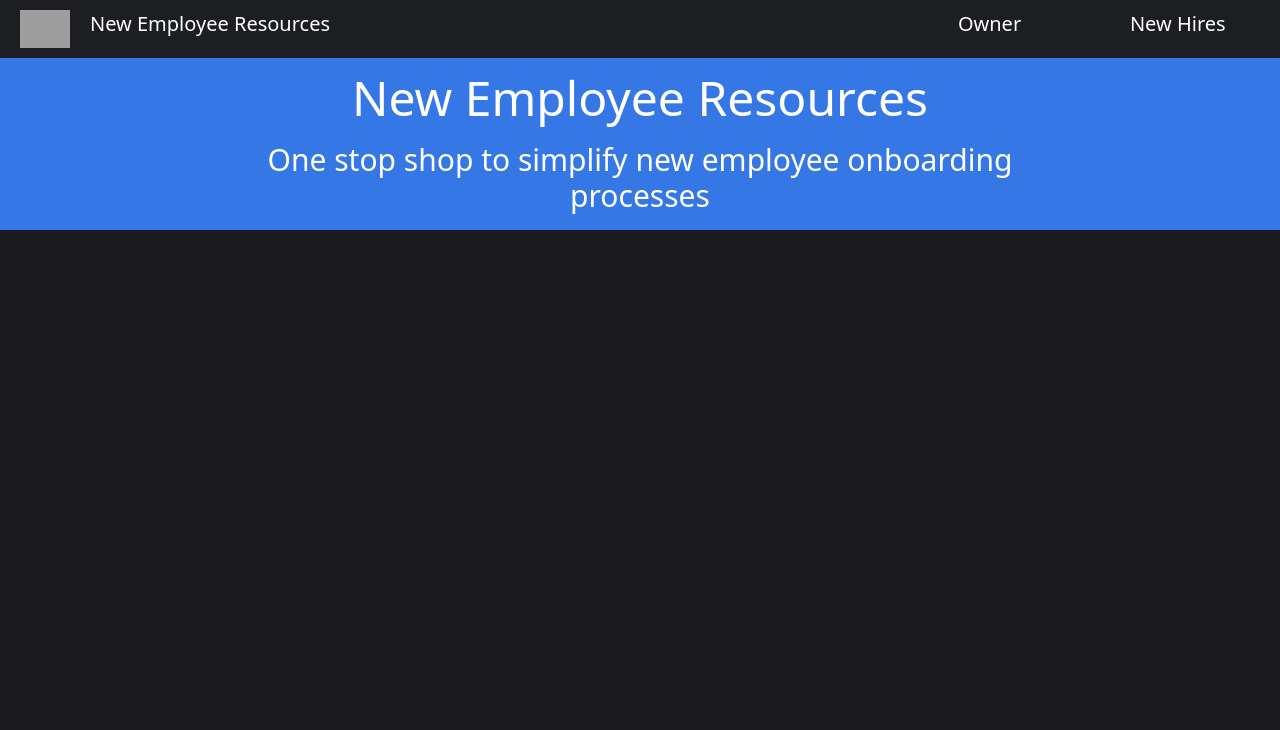
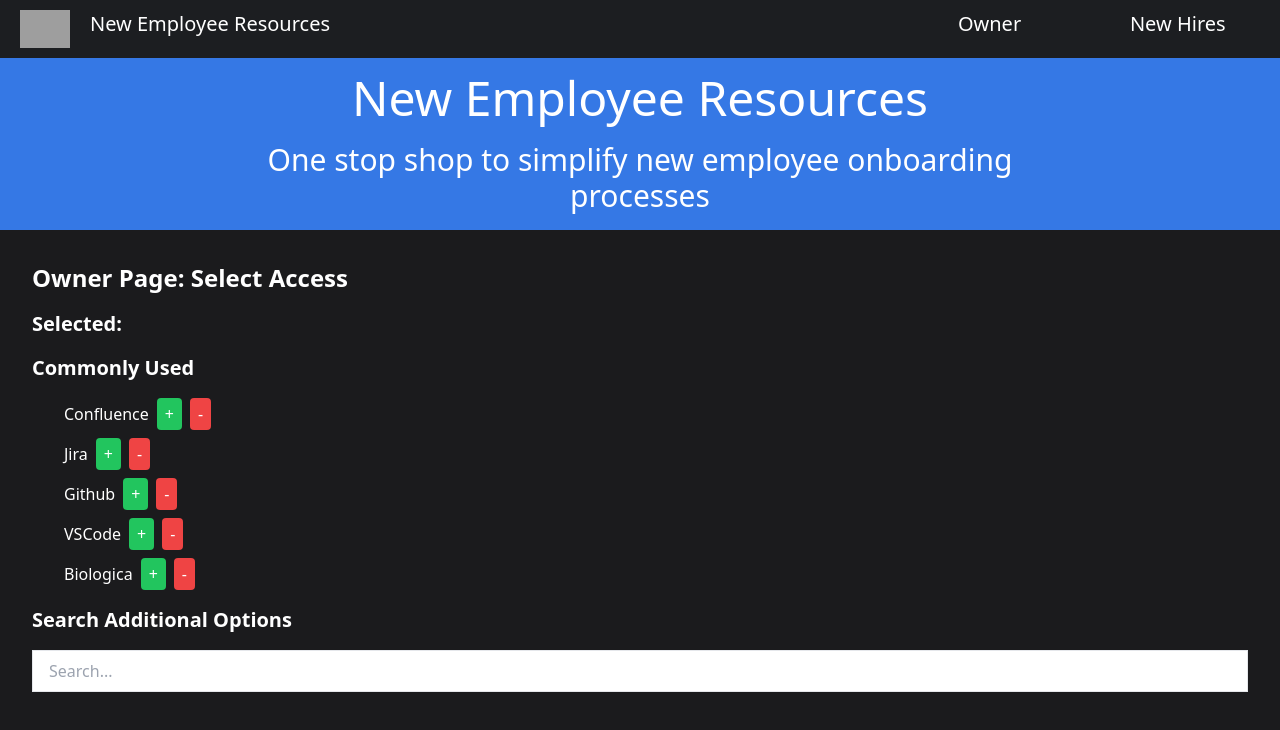
Before and after one commit to harryvulilly/Team1_Lilly_Hackathon, a React (Create React App) app in the folder app/: page / in a window 1280 px wide. Shown: the top 730 px of the page. Built offline with nearby package versions, Linux system fonts and the light colour scheme; grey boxes are pictures that could not be loaded.

Commit message:
owner selected options initial UI

```diff
--- a/app/src/App.js
+++ b/app/src/App.js
@@ -1,15 +1,16 @@
 import Navigation from "./components/Navigation";
 import Welcome from "./components/Welcome";
+import OwnerPage from "./components/OwnerPage"
 
 function App() {
   return (
     <div className="min-h-screen">
       <Navigation />
-      <Welcome />
+     <Welcome />
 
       {/* To Be Done */}
-      {/* <OwnerPage />
-      <NewHirePage /> */}
+      <OwnerPage />
+     {/* <NewHirePage /> */}
     </div>
   );
 }
--- /dev/null
+++ b/app/src/components/OwnerPage.jsx
@@ -0,0 +1,107 @@
+import React, { useState } from "react";
+
+function OwnerPage() {
+  const [items, setItems] = useState([]);
+  const [searchTerm, setSearchTerm] = useState("");
+
+  const initialOptions = [
+    "Confluence",
+    "Jira",
+    "Github",
+    "VSCode",
+    "Biologica",
+  ];
+
+  const additionalOptions = [
+    "Option 4",
+    "Option 5",
+    "Option 6",
+    "Option 7",
+    "Option 8",
+    "Option 9",
+    "Option 10",
+  ];
+
+  const addItem = (item) => {
+    setItems([...items, item]);
+  };
+
+  const removeItem = (item) => {
+    setItems(items.filter((i) => i !== item));
+  };
+
+  const handleSearchChange = (event) => {
+    setSearchTerm(event.target.value);
+  };
+
+  const buttons = ["Button 1", "Button 2", "Button 3", "Button 4", "Button 5"];
+
+  const filteredAdditionalOptions = searchTerm
+    ? additionalOptions.filter((option) =>
+        option.toLowerCase().includes(searchTerm.toLowerCase())
+      )
+    : [];
+  return (
+    <div className="owner-page p-8">
+      <h2 className="text-2xl font-bold mb-4">Owner Page: Select Access</h2>
+
+      <h3 className="text-xl font-bold mb-4">Selected: </h3>
+      <ul className="list-disc pl-8 mb-4">
+        {items.map((item, index) => (
+          <li key={index} className="mb-2">{item}</li>
+        ))}
+      </ul>
+
+      <h3 className="text-xl font-bold mb-4">Commonly Used</h3>
+      <ul className="list-disc pl-8 mb-4">
+        {initialOptions.map((option, index) => (
+          <li key={index} className="mb-2 flex items-center">
+            {option}
+            <button
+              className="bg-green-500 text-white px-2 py-1 rounded ml-2"
+              onClick={() => addItem(option)}
+            >
+              +
+            </button>
+            <button
+              className="bg-red-500 text-white px-2 py-1 rounded ml-2"
+              onClick={() => removeItem(option)}
+            >
+              -
+            </button>
+          </li>
+        ))}
+      </ul>
+
+      <h3 className="text-xl font-bold mb-4">Search Additional Options</h3>
+      <input
+        type="text"
+        placeholder="Search..."
+        value={searchTerm}
+        onChange={handleSearchChange}
+        className="border px-4 py-2 mb-4 w-full text-black"
+      />
+      <ul className="list-disc pl-8">
+        {filteredAdditionalOptions.map((option, index) => (
+          <li key={index} className="mb-2 flex items-center">
+            {option}
+            <button
+              className="bg-green-500 text-white px-2 py-1 rounded ml-2"
+              onClick={() => addItem(option)}
+            >
+              +
+            </button>
+            <button
+              className="bg-red-500 text-white px-2 py-1 rounded ml-2"
+              onClick={() => removeItem(option)}
+            >
+              -
+            </button>
+          </li>
+        ))}
+      </ul>
+    </div>
+  );
+}
+
+export default OwnerPage;
```
Also changed, not shown: 1 other file (tests, documents, lock files or other folders).
